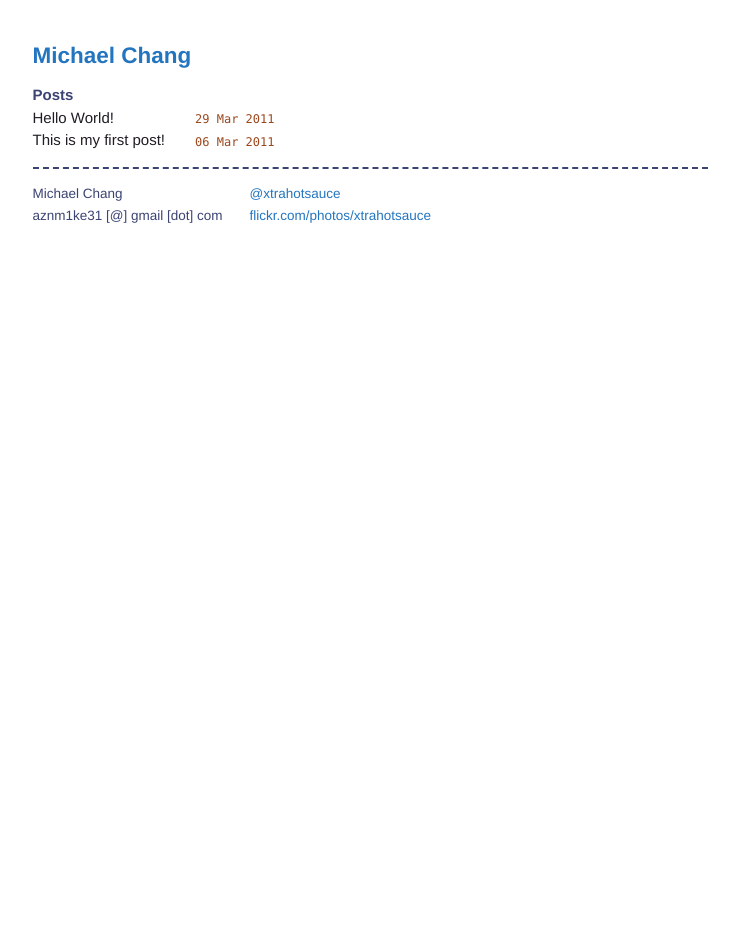
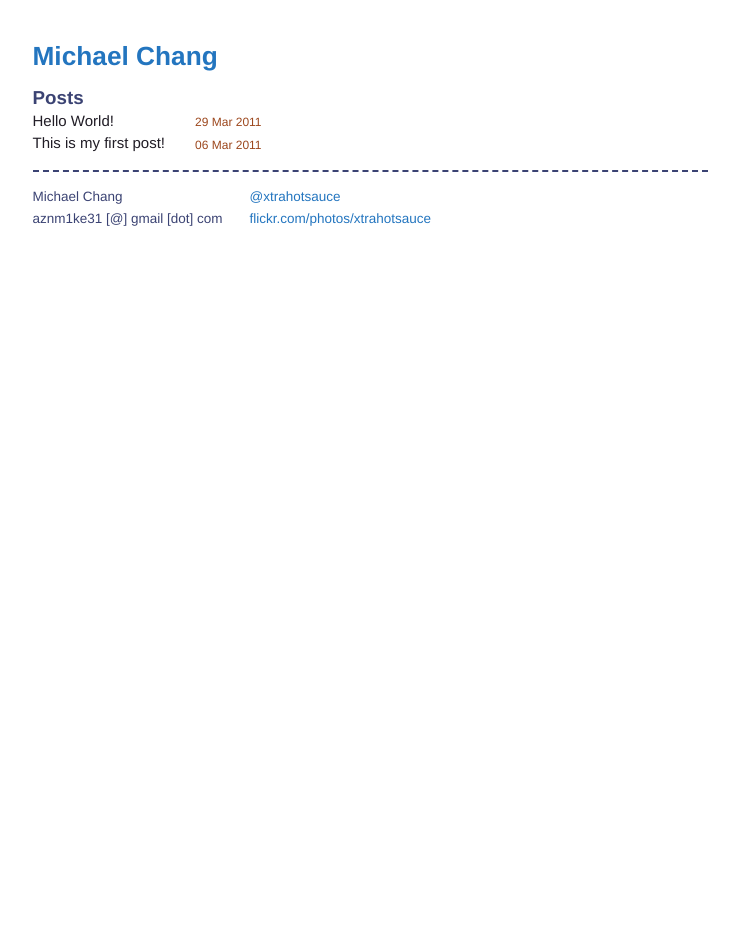
Before and after one commit to mcchang/homepage, a Jekyll site: the page built from index.html, in a window 1280 px wide. Shown: the whole page, without its empty margins (270-1009 px from the left). Built offline with Jekyll 4.4.1, drawn with Linux system fonts in a browser that asks for light colours; some web fonts are replaced; Markdown is read by kramdown in place of the engine named in the settings.

Commit message:
using google web fonts

```diff
--- a/_layouts/default.html
+++ b/_layouts/default.html
@@ -10,6 +10,11 @@
 
    <!-- Homepage CSS -->
    <link rel="stylesheet" href="/css/screen.css" type="text/css" media="screen, projection" />
+
+   <!-- Google Fonts -->
+   <link href='http://fonts.googleapis.com/css?family=Inconsolata' rel='stylesheet' type='text/css'>
+   <link href='http://fonts.googleapis.com/css?family=Amaranth' rel='stylesheet' type='text/css'>
+
 
    <!-- Google Analytics -->
    <script type="text/javascript">
--- a/css/screen.css
+++ b/css/screen.css
@@ -17,7 +17,7 @@
 
 body {
   background-color: white;
-  font: 15px helvetica, arial, clean, sans-serif;
+  font: 15px "Amaranth", helvetica, arial, clean, sans-serif;
   text-align: center;
 }
 
@@ -72,7 +72,6 @@
 
   ul.posts span {
     color: #9C471D;
-    font-family: Monaco, "Courier New", monospace;
     font-size: 80%;
   }
 
@@ -92,7 +91,7 @@
 .title {
   color: #211D26;
   font-weight: bold;
-  font-size: 150%;
+  font-size: 175%;
   margin-bottom: 0.75em;
 }
 
@@ -117,6 +116,7 @@
 
   .site .section {
     color: #3B4373;
+    font-size: 125%;
   }
 
   .site .meta {
@@ -125,7 +125,6 @@
 
   .site .footer {
     font-size: 90%;
-    font-weight: 570;
     color: #3B4373;
     border-top: 2px dashed #3B4373;
     margin-top: 1em;
@@ -138,7 +137,6 @@
     }
 
       .site .footer .contact a {
-        font-weight: normal;
         color: #2375BF;
       }
 
```
